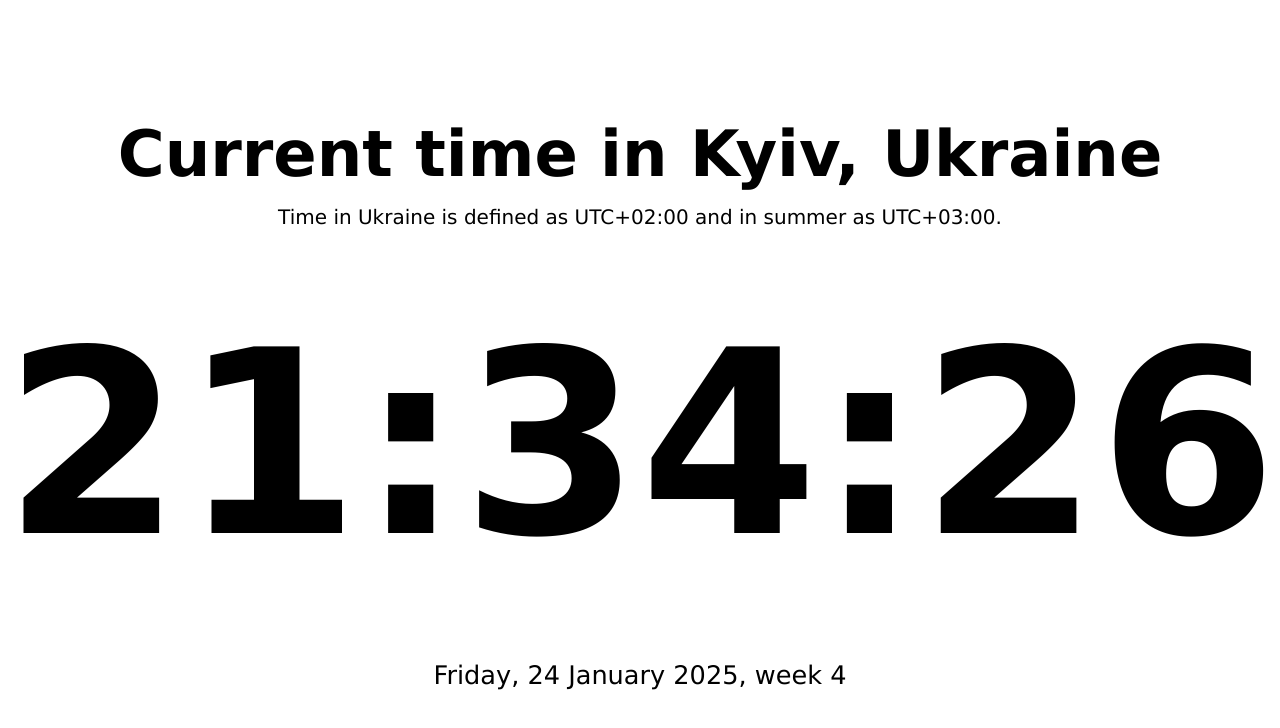
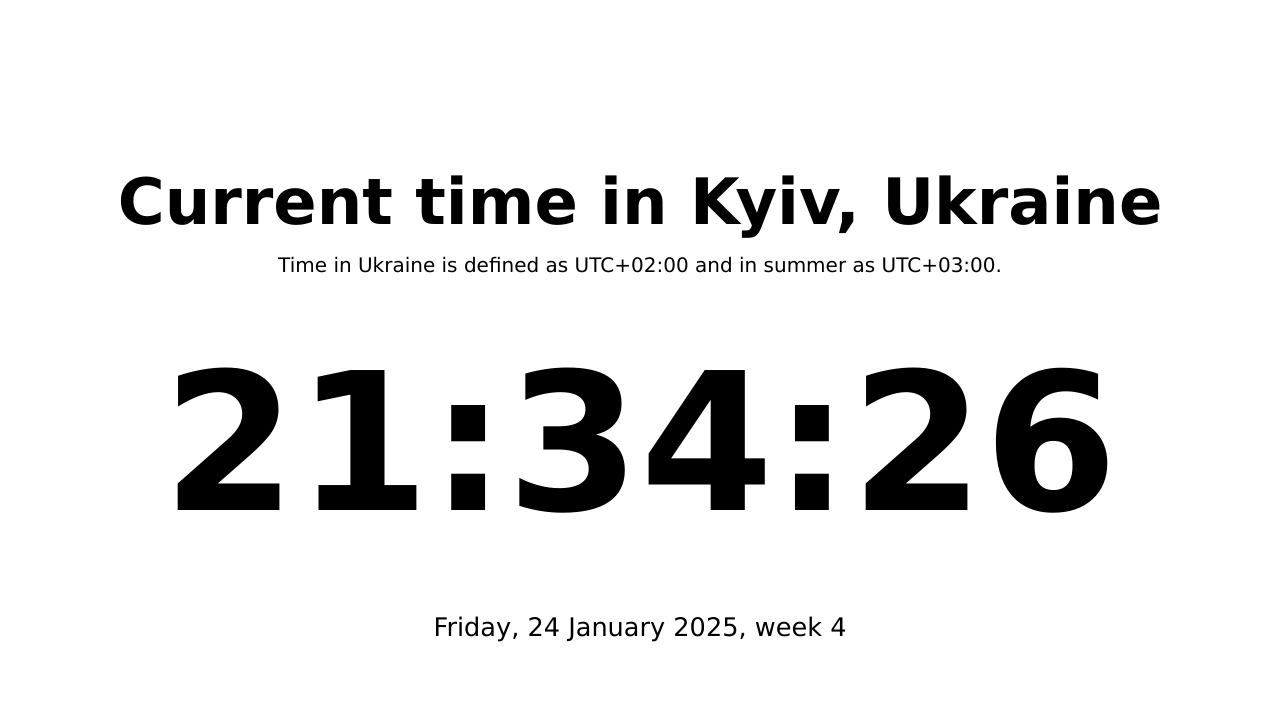
Before and after one commit to wonfii/react-clock, a React (Vite) app: page / in a window 1280 px wide. Shown: the top 728 px of the page. Built offline with nearby package versions, Linux system fonts and the light colour scheme.

Commit message:
Update index.css

```diff
--- a/src/index.css
+++ b/src/index.css
@@ -46,7 +46,7 @@ body {
   font-family: Verdana, Geneva, Tahoma, sans-serif;
   font-weight: bold;
   text-align: center;
-  font-size: 20vw;
+  font-size: 15vw;
   color: black;
   margin: 20px 0;
 }
```
